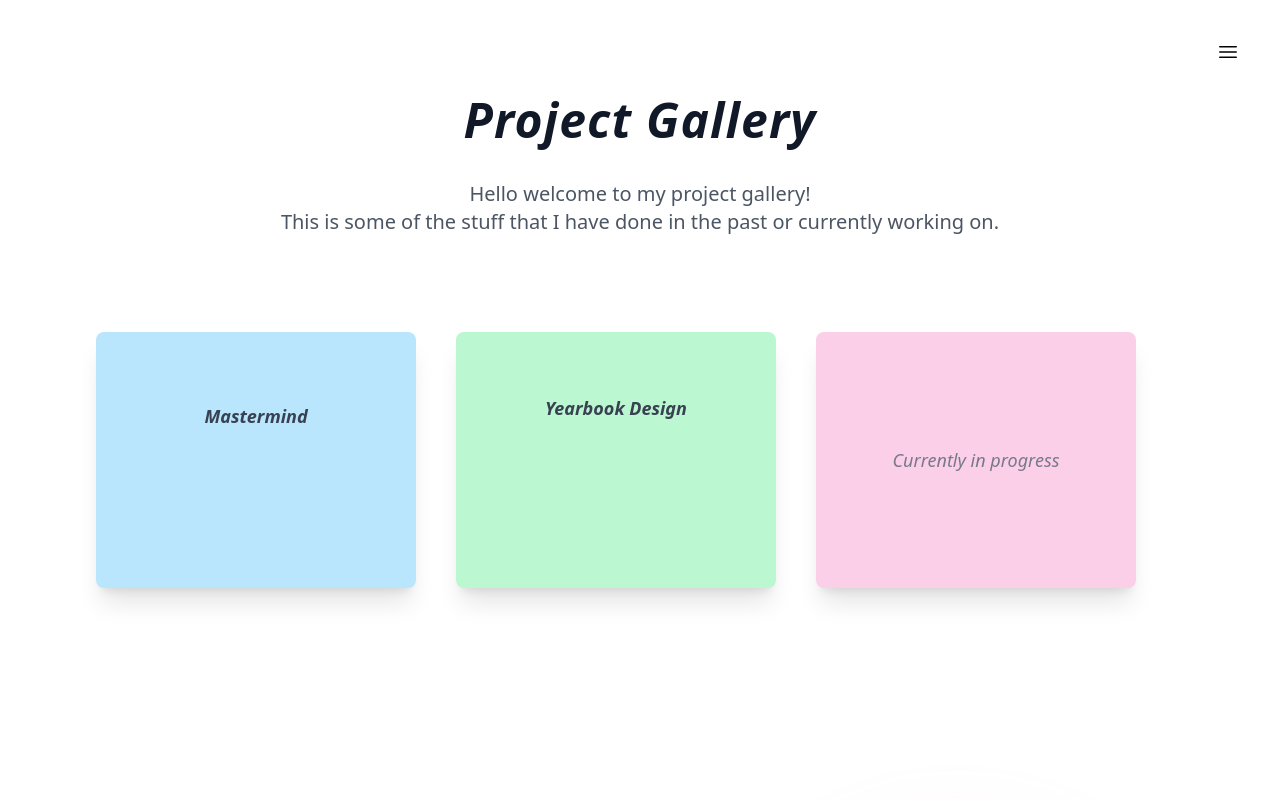
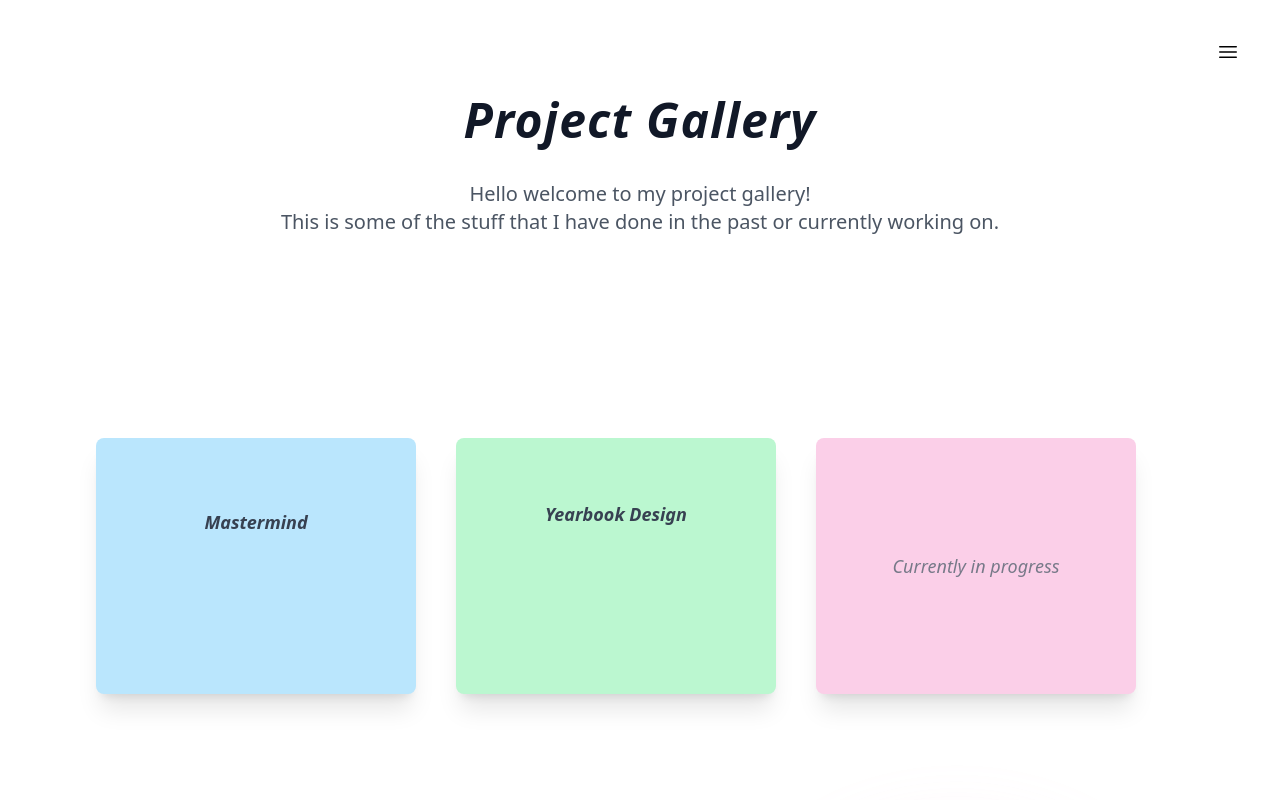
Before and after one commit to lemonface88/portfolio, a React (Vite) app: page /Projects in a window 1280 px wide. Shown: the top 800 px of the page. Built offline with nearby package versions, Linux system fonts and the light colour scheme.

Commit message:
Update Projects.jsx

```diff
--- a/src/components/Projects.jsx
+++ b/src/components/Projects.jsx
@@ -18,7 +18,7 @@ function Projects() {
         </div>
 
 
-        <div className="pl-24 pt-24 relative container h-screen w-screen flex flex-row space-x-10">
+        <div className="pl-24 pt-24 relative container h-screen w-screen flex flex-row space-x-10 items-center">
 
 
         <a href="https://github.com/lemonface88/APcompsci-Mastermind" target="_blank">
```
